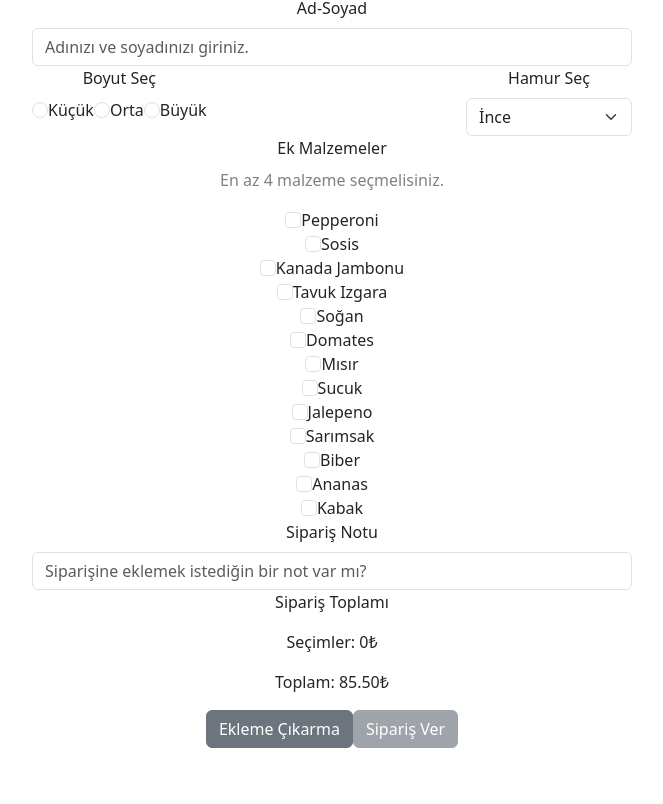
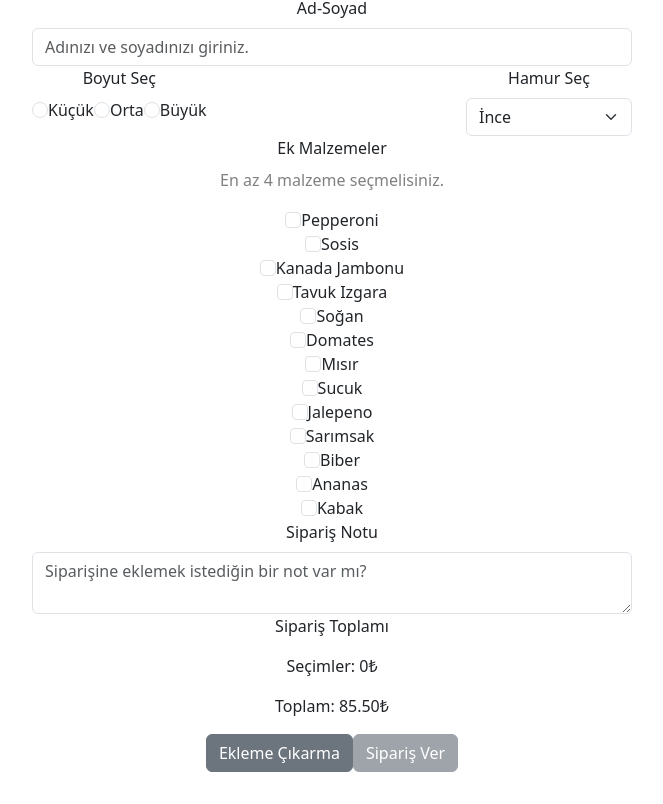
Before and after one commit to hediye-ersan/My-Pizza-Page, a React (Vite) app: page / in a window 1280 px wide. Shown: the part 415-1219 px from the top of the page, without its empty margins (308-971 px from the left). Before the commit the page ends 1195 px from the top, so only its background shows below. Built offline with nearby package versions, Linux system fonts and the light colour scheme.

Commit message:
devtools da oluşan hatalar düzeltildi.

```diff
--- a/src/App.jsx
+++ b/src/App.jsx
@@ -12,7 +12,7 @@ const malzemeList = [
 
 const initialForm = {
   name: "",
-  boyutlar: "Kucuk",
+  boyut: "",
   hamurKalinligi: "",
   malzemeler: [],
   siparisNotu: "",
@@ -65,19 +65,19 @@ function App() {
     event.preventDefault();
 
     if (!form.name || form.name.length < 3) {
-      setError("İsim en az 3 karakter olmalı.");
+      setFormErrors("İsim en az 3 karakter olmalı.");
       return;
     }
 
     if (form.malzemeler.length < 4 || form.malzemeler.length > 10) {
-      setError("En fazla 10 ve en az 4 malzeme seçebilirsiniz.");
+      setFormErrors("En fazla 10 ve en az 4 malzeme seçebilirsiniz.");
       return;
     }
 
 
     console.log(form);
     setForm(initialForm);// Formu sıfırla
-    setError("")
+    setFormErrors("")
   };
 
   const fiyat = 85.50;
@@ -168,7 +168,6 @@ function App() {
                 name="hamurKalinligi"
                 id="hamur"
                 value={form.hamurKalinligi}
-                defaultValue={"-1"}
                 onChange={handleChange}
               >
                 <option value="-1" disabled>Hamur Kalınlığı</option>
@@ -181,7 +180,7 @@ function App() {
           <div>
             <Label htmlFor='malzemeler'>Ek Malzemeler</Label>
             {formErrors.malzemeler && (
-              <p style={{ color: 'grey'}}>{formErrors.malzemeler}</p>
+              <p style={{ color: 'grey' }}>{formErrors.malzemeler}</p>
             )}
             {malzemeList.map((malzeme) => (
               <div key={malzeme}>
@@ -209,7 +208,7 @@ function App() {
               id="siparisNotu"
               name="siparisNotu"
               placeholder="Siparişine eklemek istediğin bir not var mı?"
-              type="text"
+              type="textarea"
               onChange={handleChange}
               value={form.siparisNotu}
             />
@@ -222,7 +221,7 @@ function App() {
           </div>
           <div>
             <Button type='button'>Ekleme Çıkarma</Button>
-            <Button type='submit' disabled={form.name.length < 3 || !form.boyut|| form.malzemeler.length < 4 || form.malzemeler.length > 10}>Sipariş Ver</Button>
+            <Button type='submit' disabled={form.name.length < 3 || !form.boyut || form.malzemeler.length < 4 || form.malzemeler.length > 10}>Sipariş Ver</Button>
 
           </div>
 
```
